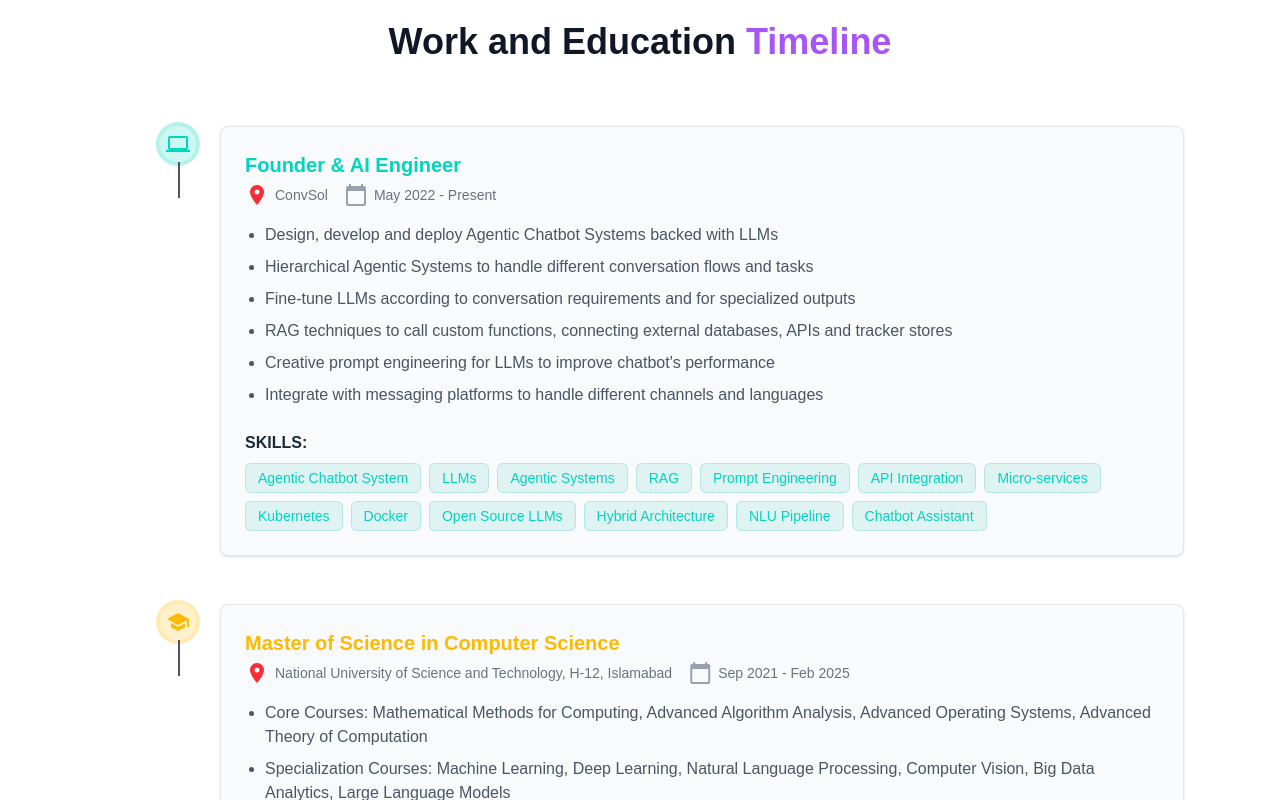
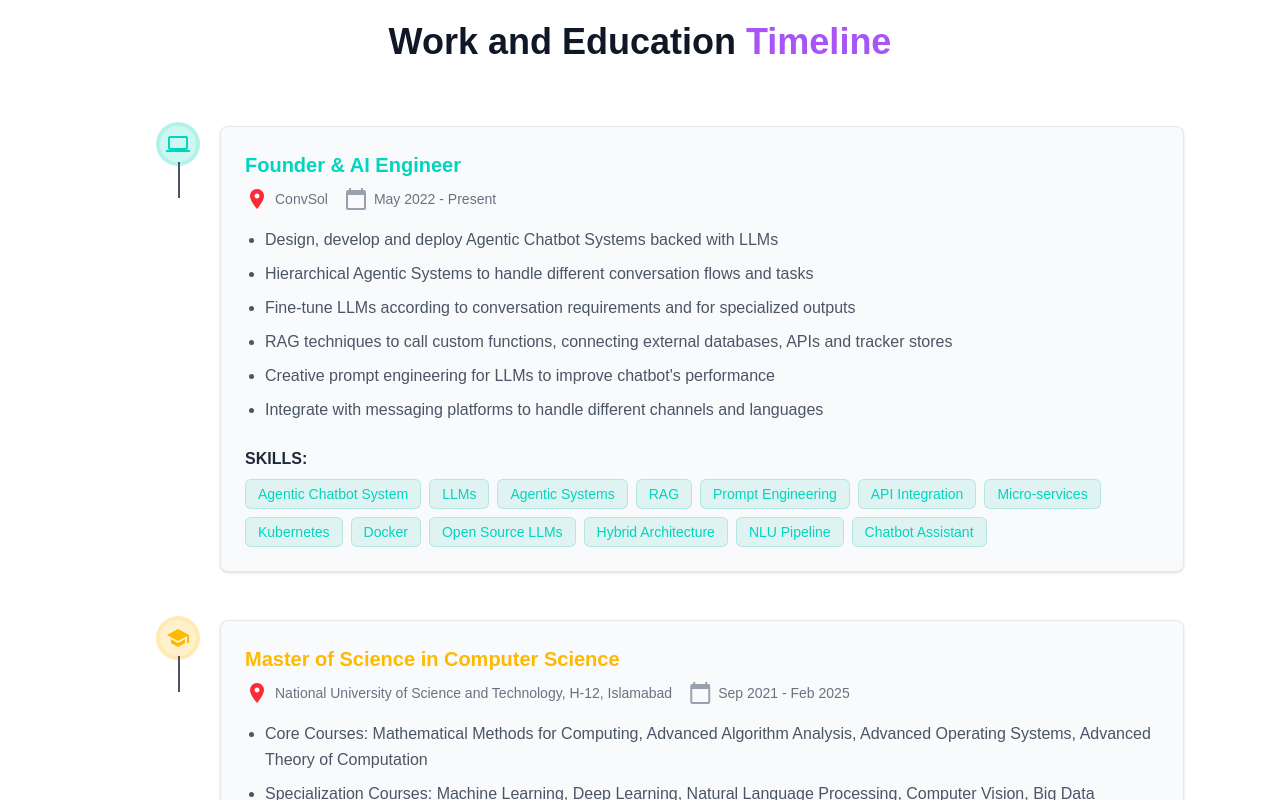
Before and after one commit to Abdul-hannan-coder/portf, a Next.js app: page / in a window 1280 px wide. Shown: the part 1520-2320 px from the top of the page. Built offline with nearby package versions, Linux system fonts and the light colour scheme.

Commit message:
Update Timeline component styles for improved responsiveness and adjust connector positioning in globals.css

```diff
--- a/app/components/Timeline.tsx
+++ b/app/components/Timeline.tsx
@@ -44,9 +44,9 @@ export default function Timeline() {
                 itemInView ? { opacity: 1, x: 0 } : { opacity: 0, x: -50 }
               }
               transition={{ duration: 0.6, delay: index * 0.2 }}
-              className="relative flex items-start pl-16 mb-12 last:mb-0"
+              className="relative flex items-start pl-12 sm:pl-16 mb-8 sm:mb-12 last:mb-0"
             >
-              <div className="flex-shrink-0 w-9 text-center relative">
+              <div className="flex-shrink-0 w-8 sm:w-9 text-center relative">
                 {index < timeline.length - 1 && (
                   <motion.div
                     className="timeline-item-connector"
@@ -67,14 +67,14 @@ export default function Timeline() {
                     stiffness: 200,
                   }}
                   whileHover={{ scale: 1.2, rotate: 360 }}
-                  className={`flex items-center justify-center w-9 h-9 rounded-full ring-4 ${
+                  className={`flex items-center justify-center w-8 h-8 sm:w-9 sm:h-9 rounded-full ring-2 sm:ring-4 ${
                     item.iconColor === "teal"
                       ? "bg-teal-400/20 dark:bg-teal-400/10 ring-teal-400/30"
                       : "bg-amber-400/20 dark:bg-amber-400/10 ring-amber-400/30"
                   }`}
                 >
                   <span
-                    className={`material-icons ${
+                    className={`material-icons text-sm sm:text-base ${
                       item.iconColor === "teal"
                         ? "text-teal-400"
                         : "text-amber-400"
@@ -94,21 +94,21 @@ export default function Timeline() {
                   scale: 1.02,
                   boxShadow: "0 10px 30px rgba(0,0,0,0.1)",
                 }}
-                className="ml-6 w-full bg-gray-50 dark:bg-gray-900/50 p-6 rounded-lg border border-gray-200 dark:border-gray-800 shadow-sm transition-all duration-300"
+                className="ml-3 sm:ml-6 w-full bg-gray-50 dark:bg-gray-900/50 p-4 sm:p-6 rounded-lg border border-gray-200 dark:border-gray-800 shadow-sm transition-all duration-300"
               >
                 <h3
-                  className={`text-xl font-semibold ${
+                  className={`text-lg sm:text-xl font-semibold ${
                     item.iconColor === "teal" ? "text-teal-400" : "text-amber-400"
                   }`}
                 >
                   {item.title}
                 </h3>
-                <p className="text-sm text-gray-500 dark:text-gray-400 mt-1 mb-4 flex flex-wrap gap-x-4 gap-y-2">
+                <div className="text-xs sm:text-sm text-gray-500 dark:text-gray-400 mt-2 mb-4 flex flex-col sm:flex-row sm:flex-wrap gap-2 sm:gap-x-4">
                   <span className="flex items-center">
                     <span className="material-icons text-red-500 text-sm mr-1.5">
                       location_on
                     </span>
-                    {item.location}
+                    <span className="break-words">{item.location}</span>
                   </span>
                   <span className="flex items-center">
                     <span className="material-icons text-gray-400 text-sm mr-1.5">
@@ -116,8 +116,8 @@ export default function Timeline() {
                     </span>
                     {item.period}
                   </span>
-                </p>
-                <ul className="list-disc pl-5 space-y-2 text-gray-600 dark:text-gray-400">
+                </div>
+                <ul className="list-disc pl-4 sm:pl-5 space-y-1.5 sm:space-y-2 text-sm sm:text-base text-gray-600 dark:text-gray-400">
                   {item.description.map((desc, descIndex) => (
                     <motion.li
                       key={descIndex}
@@ -131,16 +131,17 @@ export default function Timeline() {
                         duration: 0.3,
                         delay: index * 0.2 + 0.5 + descIndex * 0.05,
                       }}
+                      className="leading-relaxed"
                     >
                       {desc}
                     </motion.li>
                   ))}
                 </ul>
-                <div className="mt-6">
-                  <h4 className="font-semibold text-gray-800 dark:text-gray-200 mb-2">
+                <div className="mt-4 sm:mt-6">
+                  <h4 className="text-sm sm:text-base font-semibold text-gray-800 dark:text-gray-200 mb-2">
                     SKILLS:
                   </h4>
-                  <div className="flex flex-wrap gap-2">
+                  <div className="flex flex-wrap gap-1.5 sm:gap-2">
                     {item.skills.map((skill, skillIndex) => (
                       <motion.span
                         key={skillIndex}
@@ -161,7 +162,7 @@ export default function Timeline() {
                           scale: 1.1,
                           backgroundColor: "rgba(20, 184, 166, 0.2)",
                         }}
-                        className="bg-teal-500/10 text-teal-400 text-sm px-3 py-1 rounded-md border border-teal-500/20 cursor-default transition-all duration-300"
+                        className="bg-teal-500/10 text-teal-400 text-xs sm:text-sm px-2 sm:px-3 py-1 rounded-md border border-teal-500/20 cursor-default transition-all duration-300"
                       >
                         {skill}
                       </motion.span>
--- a/app/globals.css
+++ b/app/globals.css
@@ -30,11 +30,18 @@ body {
 
 .timeline-item-connector {
   position: absolute;
-  top: 2.25rem;
-  left: 1.125rem;
+  top: 2rem;
+  left: 0.875rem;
   width: 2px;
   height: 100%;
   background-color: #374151;
+}
+
+@media (min-width: 640px) {
+  .timeline-item-connector {
+    top: 2.25rem;
+    left: 1.125rem;
+  }
 }
 
 .dark .timeline-item-connector {
```
